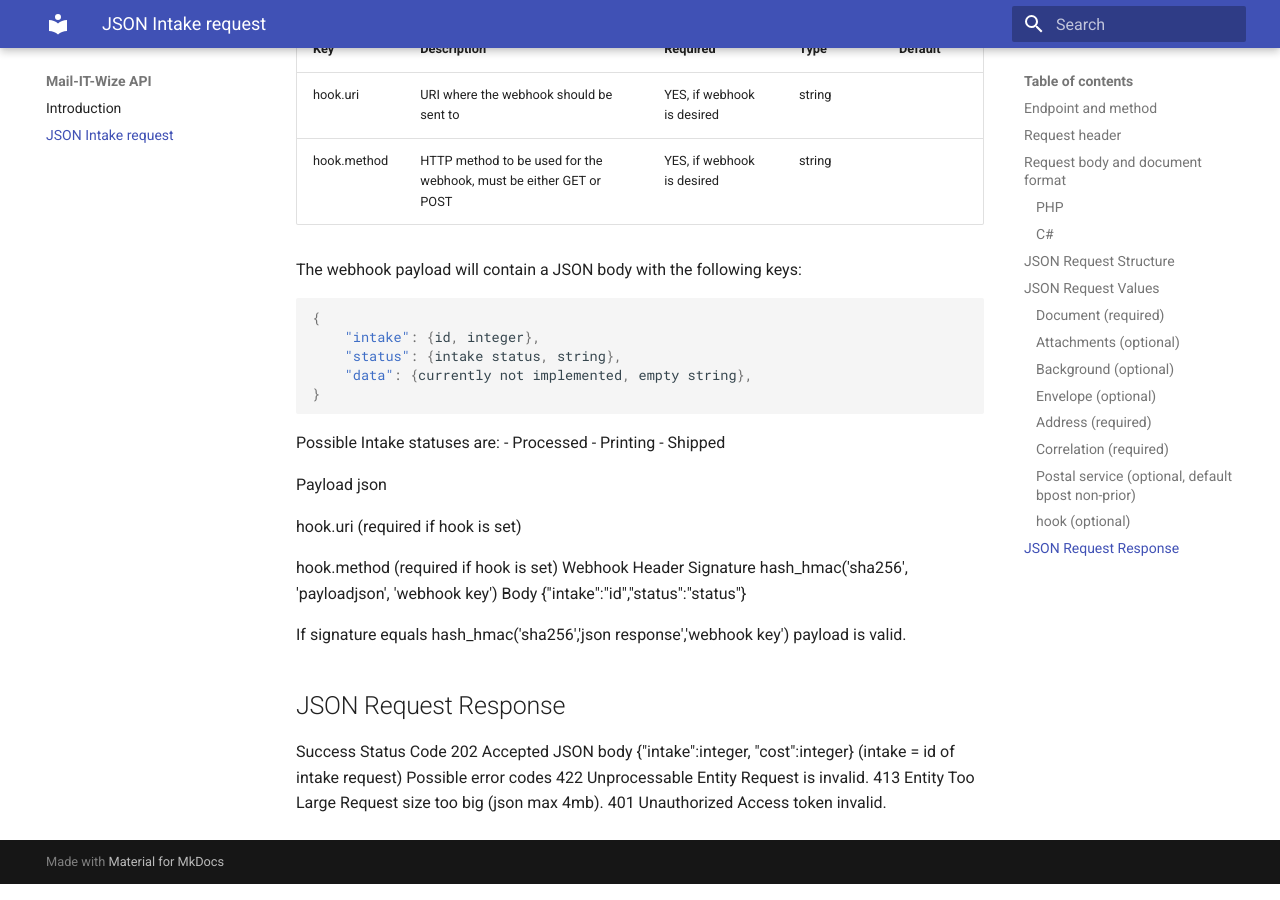
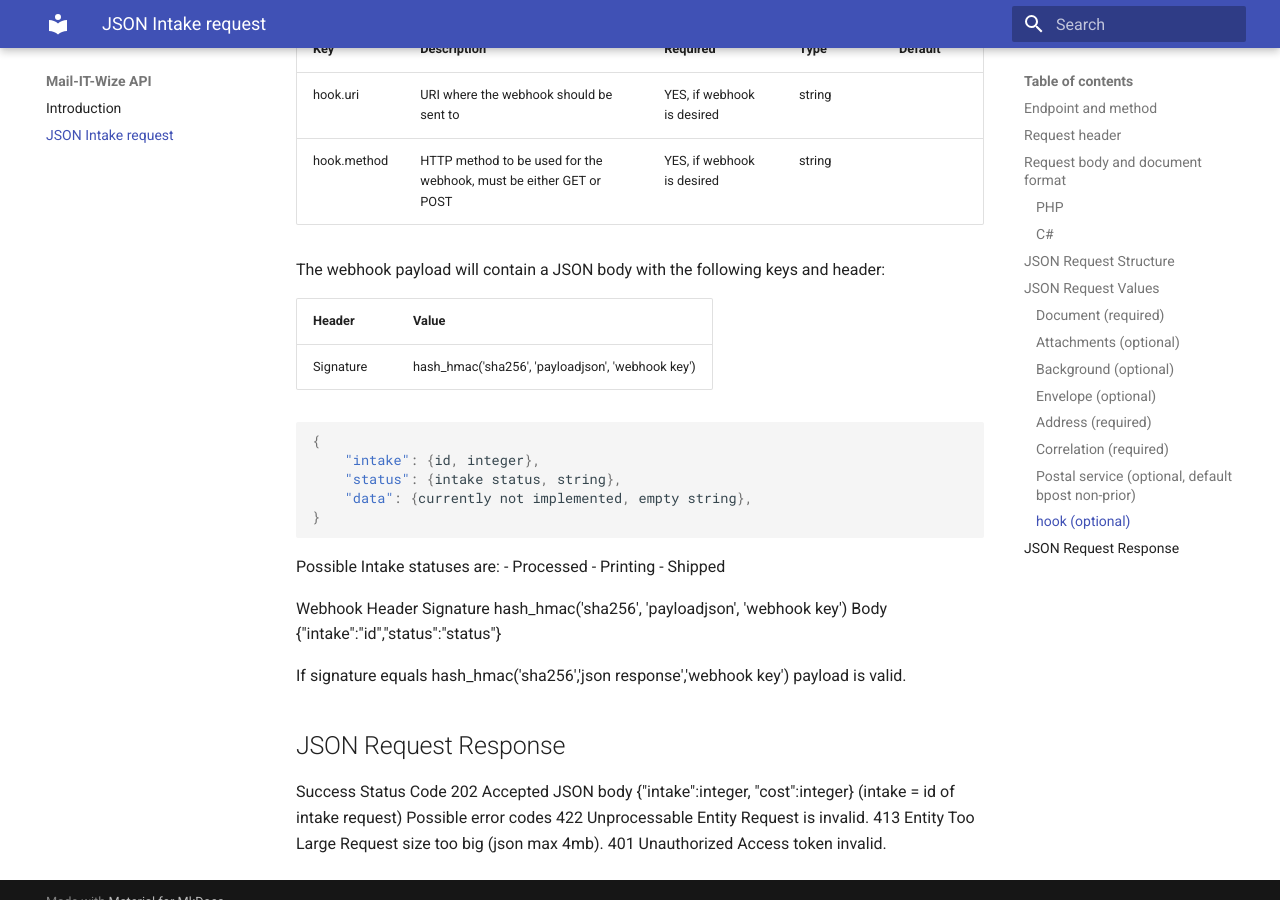
Before and after one commit to Symeta-Hybrid/api-docs, an MkDocs documentation site: the page built from docs/intake_json.md, in a window 1280 px wide and 900 px high, scrolled down 6528 px. Built offline with MkDocs 1.6.1 and Material for MkDocs 9.7.7, drawn with Linux system fonts in a browser that asks for light colours.

Commit message:
Added webhook header info

````diff
--- a/docs/intake_json.md
+++ b/docs/intake_json.md
@@ -192,7 +192,12 @@ Each Intake request may specify a webhook URL and method to send status updates
 | hook.method | HTTP method to be used for the webhook, must be either GET or POST | YES, if webhook is desired | string |         |
 
 
-The webhook payload will contain a JSON body with the following keys:
+The webhook payload will contain a JSON body with the following keys and header:
+
+| Header    | Value                                             |
+|-----------|---------------------------------------------------|
+| Signature | hash_hmac('sha256', 'payloadjson', 'webhook key') |
+
 
 ``` json
 {
@@ -206,11 +211,6 @@ Possible Intake statuses are:
 - Printing
 - Shipped
 
-Payload json
-
-hook.uri (required if hook is set)
-
-hook.method (required if hook is set)
 Webhook
 Header 	Signature 	hash_hmac('sha256', 'payloadjson', 'webhook key')
 Body 	{"intake":"id","status":"status"}
````
